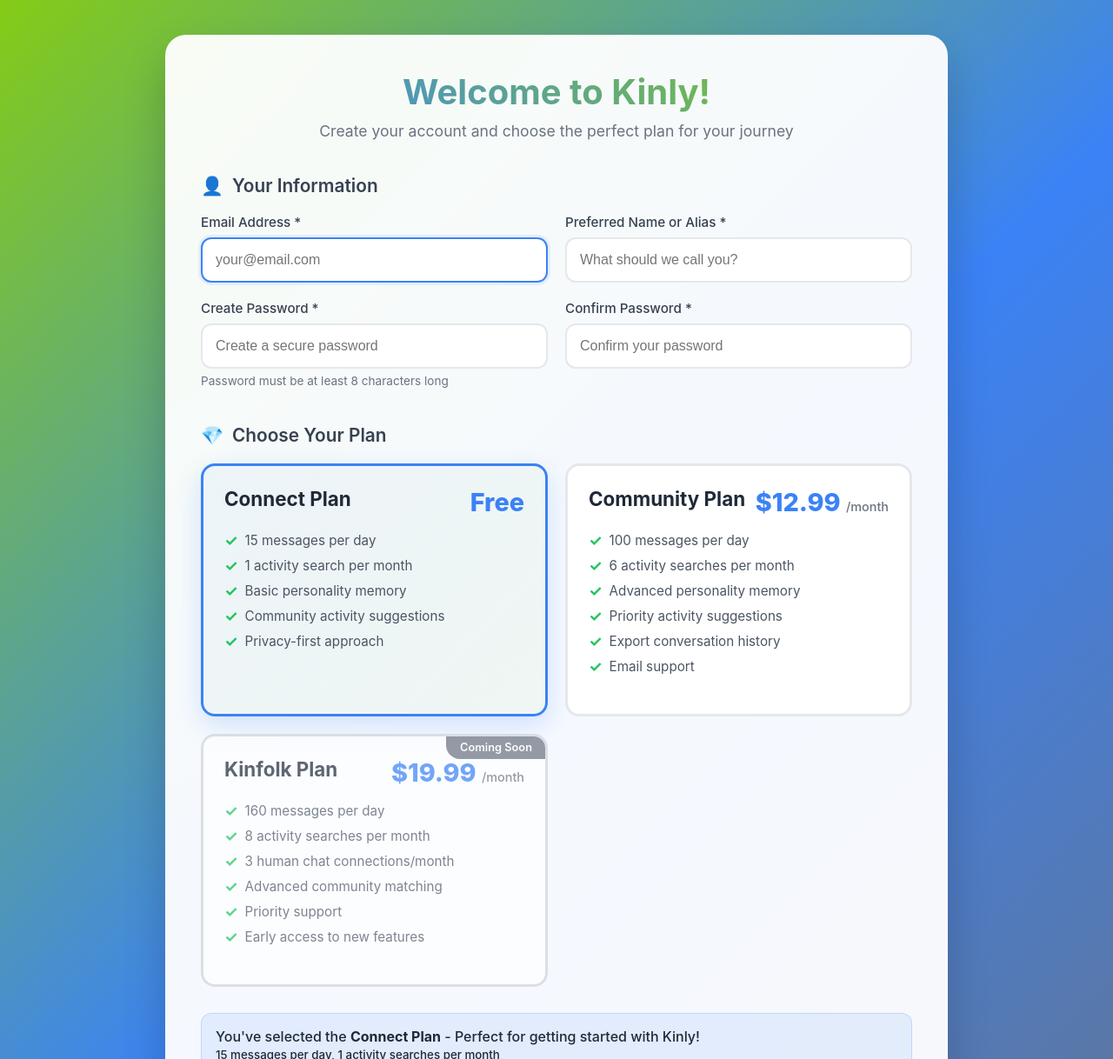
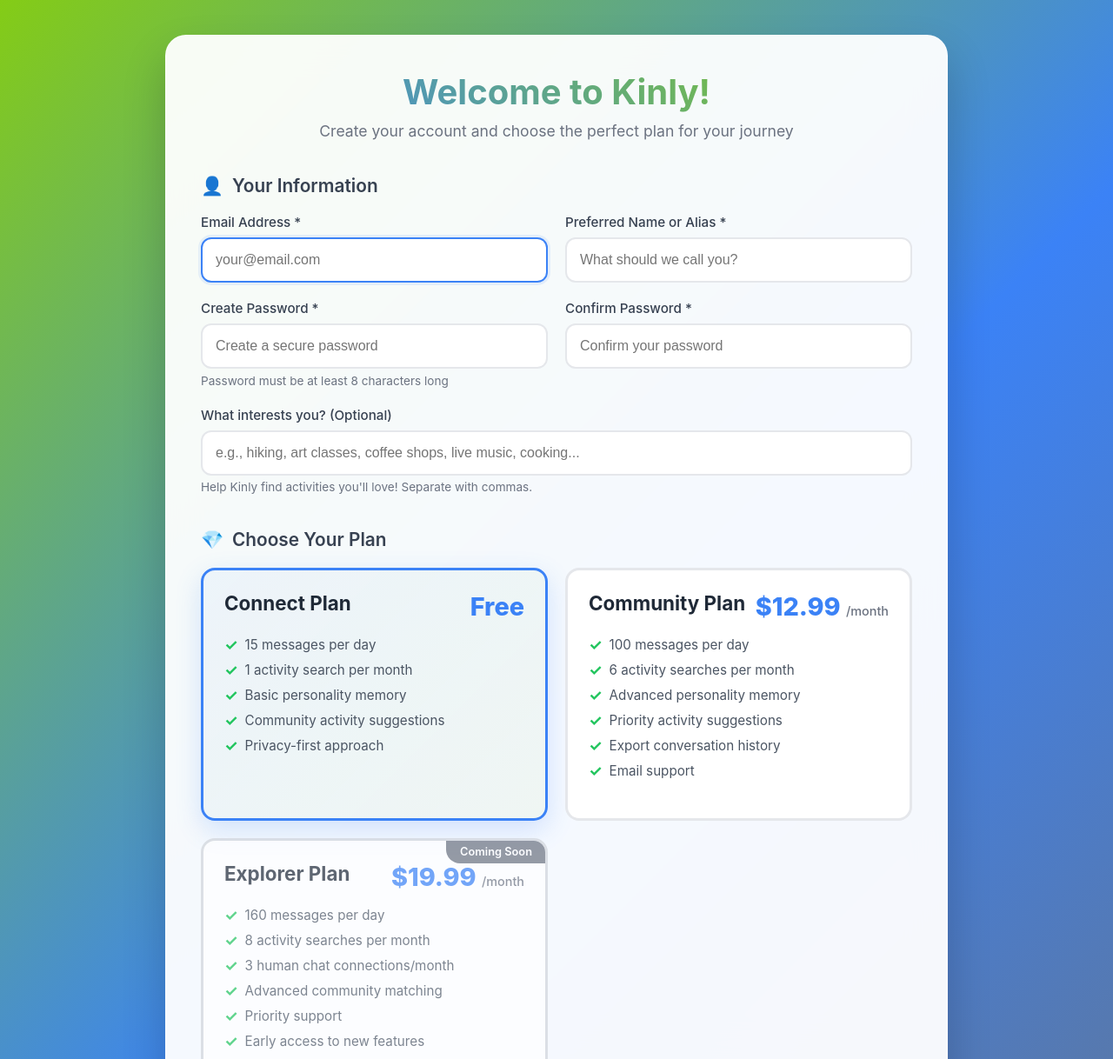
Before and after one commit to Plum-Designer/getkinly, a plain HTML site: page signup.html in a window 1280 px wide. Shown: the top 1218 px of the page at 87% size. Drawn offline with Linux system fonts and the light colour scheme.

Commit message:
Create signup.html

```diff
--- a/signup.html
+++ b/signup.html
@@ -471,6 +471,14 @@
                             <input type="password" id="confirmPassword" name="confirmPassword" required placeholder="Confirm your password">
                             <div id="confirmPasswordError" class="error-message" style="display: none;"></div>
                         </div>
+
+                        <div class="form-group full-width">
+                            <label for="interests">What interests you? (Optional)</label>
+                            <input type="text" id="interests" name="interests" placeholder="e.g., hiking, art classes, coffee shops, live music, cooking...">
+                            <div style="font-size: 0.85rem; color: #6b7280; margin-top: 5px;">
+                                Help Kinly find activities you'll love! Separate with commas.
+                            </div>
+                        </div>
                     </div>
                 </div>
 
@@ -522,13 +530,13 @@
                             </ul>
                         </div>
 
-                        <!-- Kinfolk Plan -->
-                        <div class="plan-card coming-soon" data-plan="kinfolk">
+                        <!-- Explorer Plan -->
+                        <div class="plan-card coming-soon" data-plan="explorer" onclick="selectPlan('explorer')">
                             <div class="coming-soon-badge">Coming Soon</div>
-                            <input type="radio" name="plan" value="kinfolk" class="radio-input" id="plan-kinfolk" disabled>
+                            <input type="radio" name="plan" value="explorer" class="radio-input" id="plan-explorer" disabled>
 
                             <div class="plan-header">
-                                <div class="plan-name">Kinfolk Plan</div>
+                                <div class="plan-name">Explorer Plan</div>
                                 <div class="plan-price">
                                     $19.99
                                     <span class="period">/month</span>
@@ -600,18 +608,21 @@
                 monthlySearches: 6,
                 description: 'Great for regular users who want more conversations!'
             },
-            kinfolk: {
-                name: 'Kinfolk Plan',
+            explorer: {
+                name: 'Explorer Plan',
                 price: '$19.99/month',
                 messagesPerDay: 160,
                 monthlySearches: 8,
-                description: 'Coming soon with human chat connections!'
+                description: 'For adventurers who want unlimited local discoveries!'
             }
         };
 
         // Plan selection
         function selectPlan(planType) {
-            if (planType === 'kinfolk') return; // Disabled for now
+            if (planType === 'explorer') {
+                // Show coming soon message but allow selection for planning
+                alert('The Explorer Plan is coming soon! You can still select it to see pricing and features.');
+            }
 
             selectedPlan = planType;
 
@@ -691,6 +702,7 @@
             const name = document.getElementById('name').value.trim();
             const password = document.getElementById('password').value;
             const confirmPassword = document.getElementById('confirmPassword').value;
+            const interests = document.getElementById('interests').value.trim();
 
             // Clear previous errors
             document.querySelectorAll('.error').forEach(el => el.classList.remove('error'));
@@ -744,6 +756,7 @@
                 name: name,
                 password: btoa(password), // Simple base64 encoding (in production, use proper hashing)
                 plan: selectedPlan,
+                interests: interests ? interests.split(',').map(i => i.trim()).filter(i => i) : [],
                 createdAt: new Date().toISOString()
             };
 
@@ -752,6 +765,7 @@
                 email: email,
                 name: name,
                 plan: selectedPlan,
+                interests: interests ? interests.split(',').map(i => i.trim()).filter(i => i) : [],
                 planDetails: {
                     messagesPerDay: plans[selectedPlan].messagesPerDay,
                     monthlySearches: plans[selectedPlan].monthlySearches
@@ -762,6 +776,7 @@
                 },
                 monthlySearchesUsed: 0,
                 monthlyResetDate: getNextMonthlyReset(),
+                activityFollowUps: [], // Track suggested activities for follow-up
                 createdAt: new Date().toISOString()
             };
 
```
